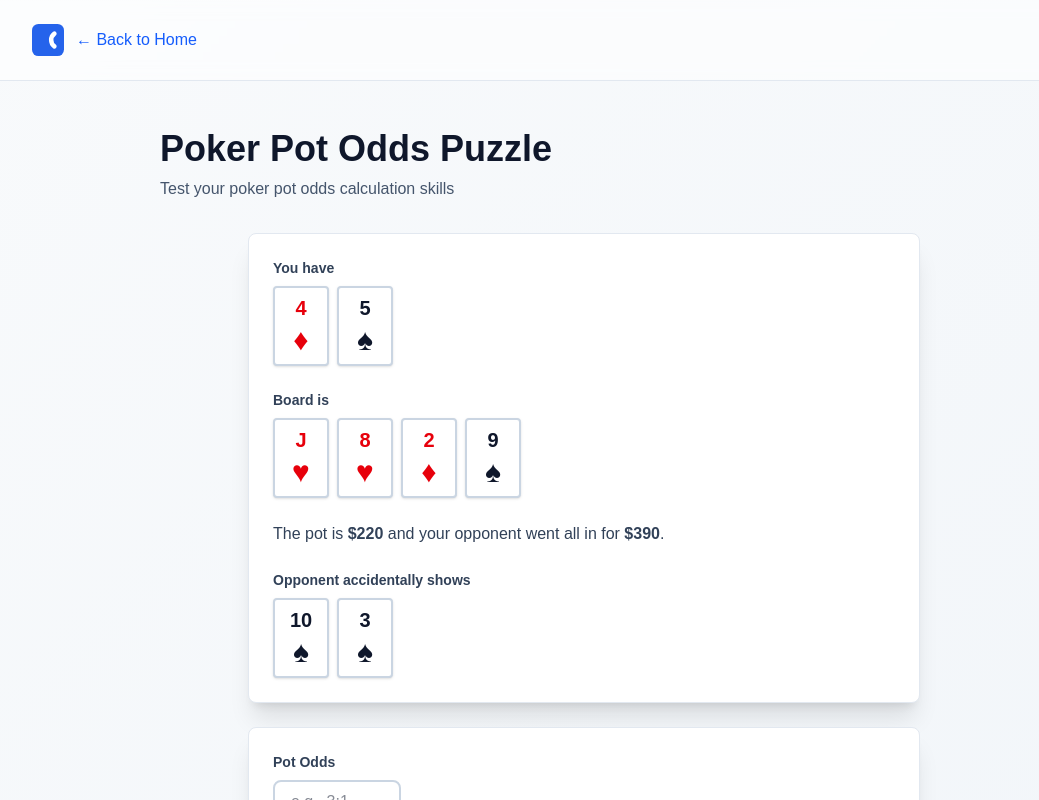
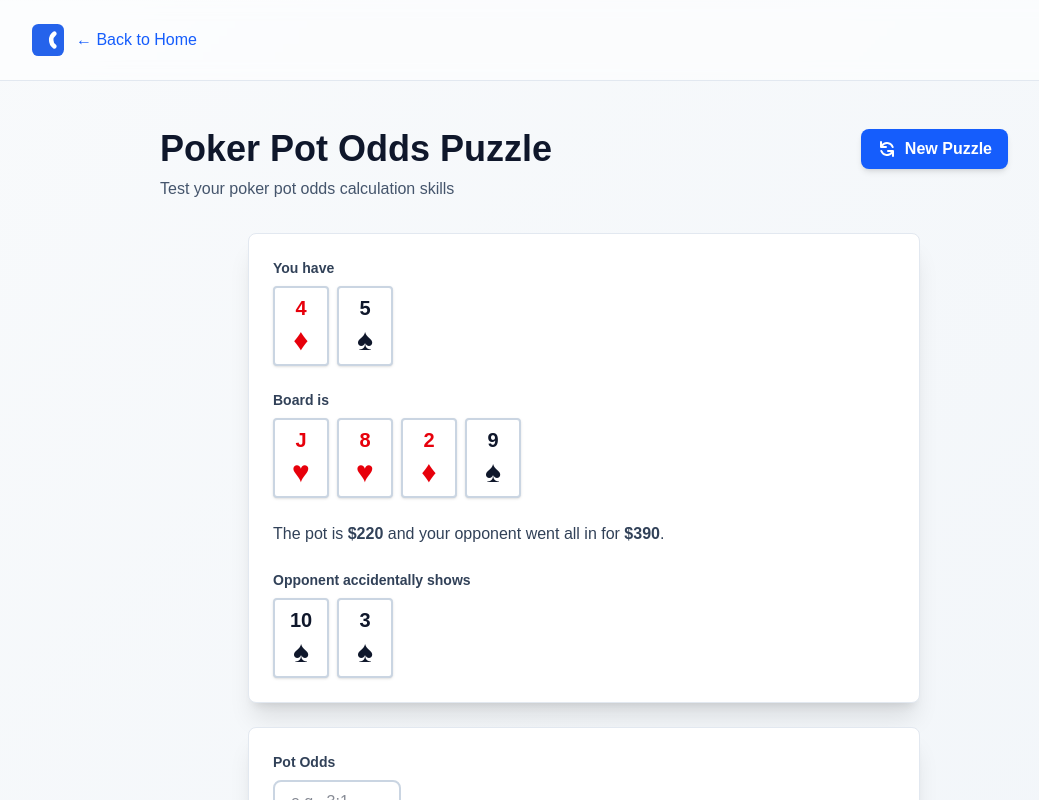
Before and after one commit to sc6/cidzor, a Next.js app: page /apps/poker-pot-odds-puzzle in a window 1280 px wide. Shown: the top 800 px of the page, without its empty margins (56-1095 px from the left). Built offline with nearby package versions, Linux system fonts and the light colour scheme.

Commit message:
add refresh buttons

```diff
--- a/app/apps/poker-pot-odds-puzzle/page.tsx
+++ b/app/apps/poker-pot-odds-puzzle/page.tsx
@@ -369,6 +369,15 @@ export default function PokerPotOddsPuzzle() {
     }
   }, []);
 
+  const generateNewPuzzle = () => {
+    // Reset state
+    setShowResults(false);
+    setUserDecision("");
+
+    // Refresh the page to regenerate puzzle
+    window.location.reload();
+  };
+
   const handleDecision = (decision: string) => {
     setUserDecision(decision);
 
@@ -426,12 +435,26 @@ export default function PokerPotOddsPuzzle() {
       <Header />
 
       <main className="max-w-4xl mx-auto px-6 py-12">
-        <h1 className="text-4xl font-bold text-slate-900 dark:text-slate-100 mb-2">
-          Poker Pot Odds Puzzle
-        </h1>
-        <p className="text-slate-600 dark:text-slate-400 mb-8">
-          Test your poker pot odds calculation skills
-        </p>
+        <div className="flex items-start justify-between mb-8">
+          <div>
+            <h1 className="text-4xl font-bold text-slate-900 dark:text-slate-100 mb-2">
+              Poker Pot Odds Puzzle
+            </h1>
+            <p className="text-slate-600 dark:text-slate-400">
+              Test your poker pot odds calculation skills
+            </p>
+          </div>
+          <button
+            onClick={generateNewPuzzle}
+            className="px-4 py-2 bg-blue-600 hover:bg-blue-700 text-white font-semibold rounded-lg shadow-md transition-colors flex items-center gap-2"
+            title="New Puzzle"
+          >
+            <svg xmlns="http://www.w3.org/2000/svg" className="h-5 w-5" viewBox="0 0 20 20" fill="currentColor">
+              <path fillRule="evenodd" d="M4 2a1 1 0 011 1v2.101a7.002 7.002 0 0111.601 2.566 1 1 0 11-1.885.666A5.002 5.002 0 005.999 7H9a1 1 0 010 2H4a1 1 0 01-1-1V3a1 1 0 011-1zm.008 9.057a1 1 0 011.276.61A5.002 5.002 0 0014.001 13H11a1 1 0 110-2h5a1 1 0 011 1v5a1 1 0 11-2 0v-2.101a7.002 7.002 0 01-11.601-2.566 1 1 0 01.61-1.276z" clipRule="evenodd" />
+            </svg>
+            New Puzzle
+          </button>
+        </div>
 
         <div className="space-y-6 max-w-2xl mx-auto">
           {/* Cards Section */}
@@ -582,6 +605,14 @@ export default function PokerPotOddsPuzzle() {
                       </div>
                     </div>
                   </div>
+
+                  {/* Next Puzzle Button */}
+                  <button
+                    onClick={generateNewPuzzle}
+                    className="w-full mt-4 px-6 py-3 bg-blue-600 hover:bg-blue-700 text-white font-semibold rounded-lg shadow-md transition-colors"
+                  >
+                    Next Puzzle
+                  </button>
                 </div>
               )}
             </div>
```
